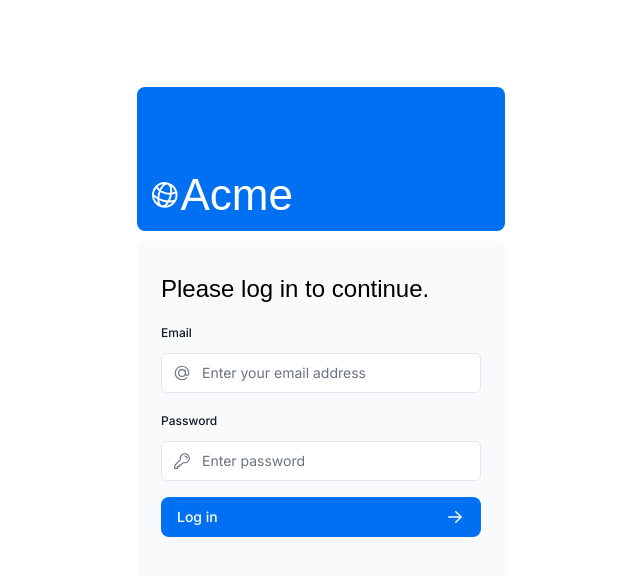
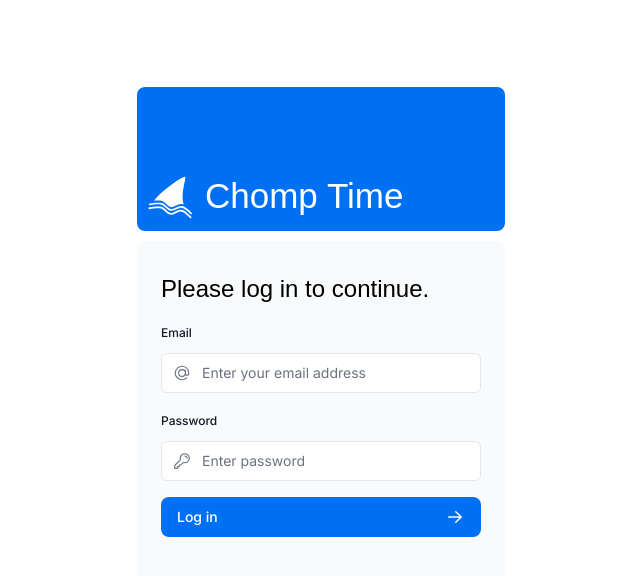
Before and after one commit to skyl3-r/chompTime, a Next.js app in the folder nextjs-dashboard/: page /login in a window 1280 px wide. Shown: the top 576 px of the page, without its empty margins (319-959 px from the left). Built offline with nearby package versions, Linux system fonts and the light colour scheme; a web font is replaced by a local one.

Commit message:
Change logo

```diff
--- a/nextjs-dashboard/app/login/page.tsx
+++ b/nextjs-dashboard/app/login/page.tsx
@@ -11,7 +11,7 @@ export default function LoginPage() {
     <main className="flex items-center justify-center md:h-screen">
       <div className="relative mx-auto flex w-full max-w-[400px] flex-col space-y-2.5 p-4 md:-mt-32">
         <div className="flex h-20 w-full items-end rounded-lg bg-blue-500 p-3 md:h-36">
-          <div className="w-32 text-white md:w-36">
+          <div className="flex-1 w-32 text-white md:w-36">
             <AcmeLogo />
           </div>
         </div>
--- a/nextjs-dashboard/app/signup/page.tsx
+++ b/nextjs-dashboard/app/signup/page.tsx
@@ -11,7 +11,7 @@ export default function SignupPage() {
     <main className="flex items-center justify-center md:h-screen">
       <div className="relative mx-auto flex w-full max-w-[400px] flex-col space-y-2.5 p-4 md:-mt-32">
         <div className="flex h-20 w-full items-end rounded-lg bg-blue-500 p-3 md:h-36">
-          <div className="w-32 text-white md:w-36">
+          <div className="flex-1 w-32 text-white md:w-36">
             <AcmeLogo />
           </div>
         </div>
--- a/nextjs-dashboard/app/ui/acme-logo.tsx
+++ b/nextjs-dashboard/app/ui/acme-logo.tsx
@@ -1,4 +1,5 @@
-import { GlobeAltIcon } from '@heroicons/react/24/outline';
+// import { GlobeAltIcon } from '@heroicons/react/24/outline';
+import { GiSharkFin } from "react-icons/gi";
 import { lusitana } from '@/app/ui/fonts';
 
 export default function AcmeLogo() {
@@ -6,8 +7,8 @@ export default function AcmeLogo() {
     <div
       className={`${lusitana.className} flex flex-row items-center leading-none text-white`}
     >
-      <GlobeAltIcon className="h-12 w-12 rotate-[15deg]" />
-      <p className="text-[44px]">Acme</p>
+      <GiSharkFin className="h-12 w-12 rotate-[10deg] mr-2" />
+      <p className="flex text-[35px]">Chomp Time</p>
     </div>
   );
 }
--- a/nextjs-dashboard/app/ui/dashboard/nav-links.tsx
+++ b/nextjs-dashboard/app/ui/dashboard/nav-links.tsx
@@ -5,6 +5,7 @@ import {
   HomeIcon,
   DocumentDuplicateIcon,
 } from '@heroicons/react/24/outline';
+import { GiSharkFin } from "react-icons/gi";
 import Link from 'next/link';
 import { usePathname } from 'next/navigation';
 import clsx from 'clsx';
--- a/nextjs-dashboard/app/ui/dashboard/sidenav.tsx
+++ b/nextjs-dashboard/app/ui/dashboard/sidenav.tsx
@@ -11,7 +11,7 @@ export default function SideNav() {
         className="mb-2 flex h-20 items-end justify-start rounded-md bg-blue-600 p-4 md:h-40"
         href="/"
       >
-        <div className="w-32 text-white md:w-40">
+        <div className="flex-1 w-32 text-white md:w-40">
           <AcmeLogo />
         </div>
       </Link>
--- a/nextjs-dashboard/package.json
+++ b/nextjs-dashboard/package.json
@@ -18,6 +18,7 @@
     "postmark": "^4.0.5",
     "react": "19.0.0",
     "react-dom": "19.0.0",
+    "react-icons": "^5.4.0",
     "tailwindcss": "3.4.16",
     "typescript": "5.7.2",
     "use-debounce": "^10.0.4",
```
Also changed, not shown: 1 other file (tests, documents, lock files or other folders).
